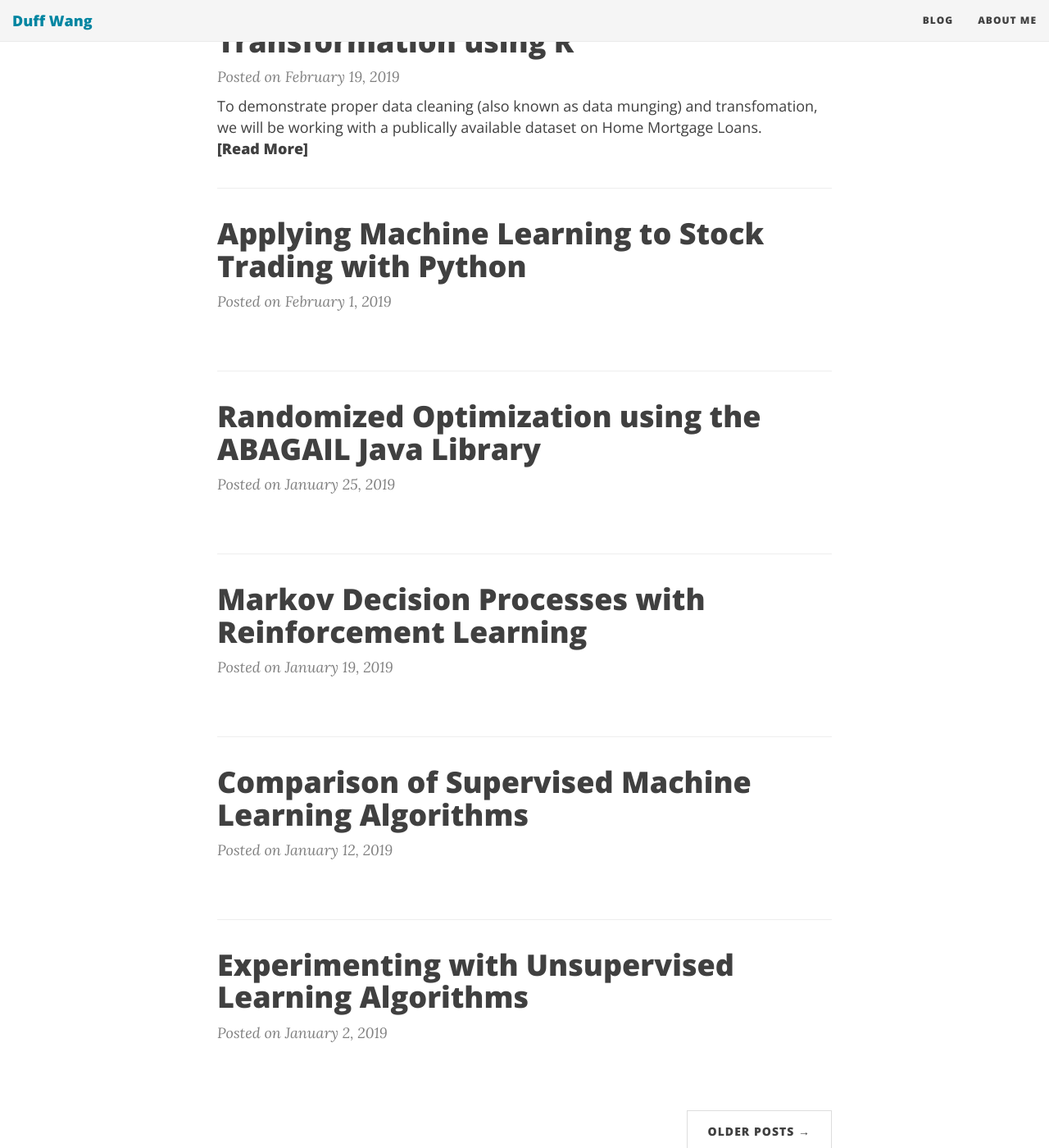
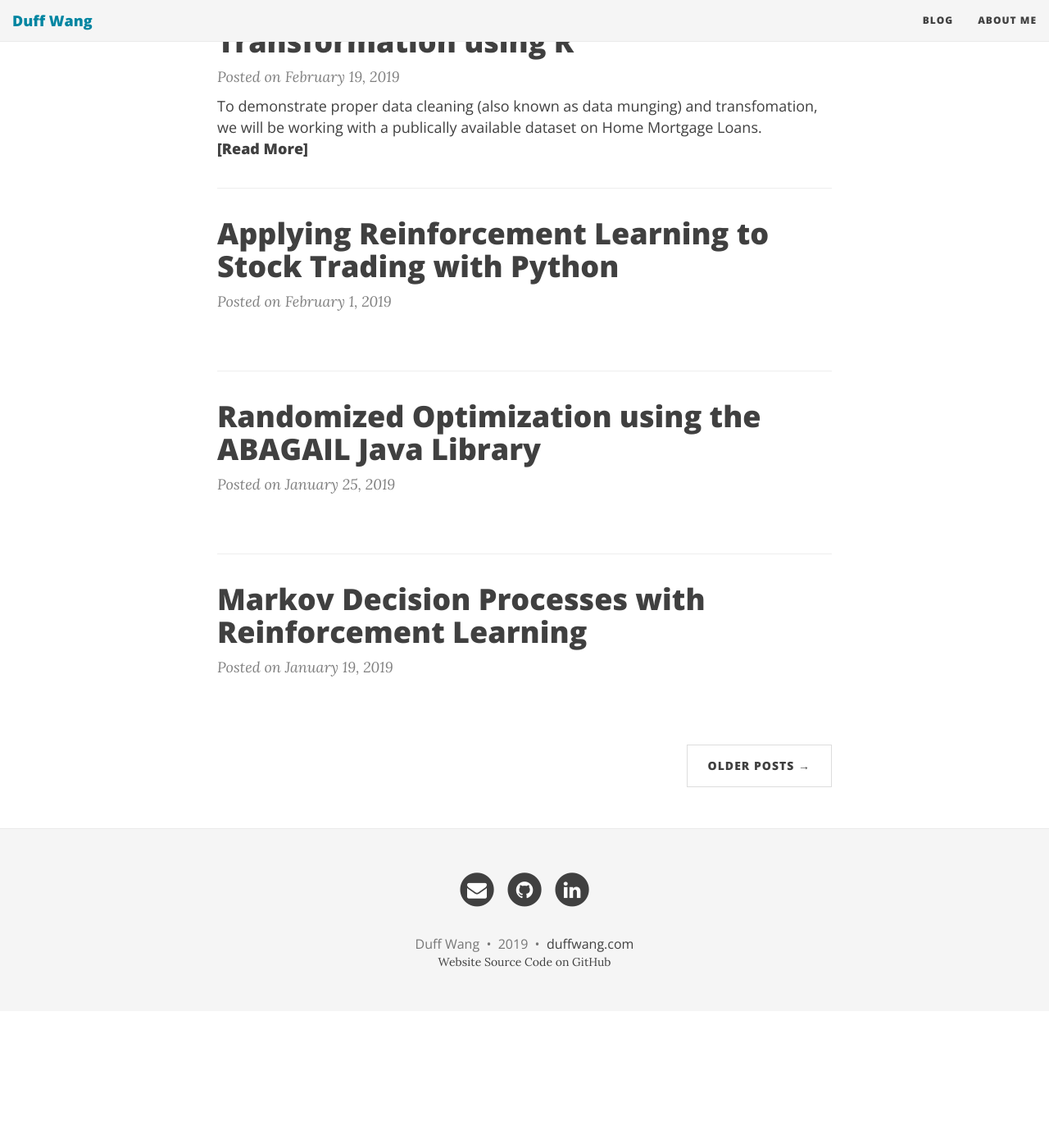
Before and after one commit to duffwang/duffwang.github.io, a Jekyll site: the page built from index.html, in a window 1280 px wide and 1400 px high, scrolled down 1012 px. Shown: the whole window at 82% size. Built offline with Jekyll 4.4.1, drawn with Linux system fonts in a browser that asks for light colours; nearby versions of some CDN libraries; the list of posts is cut into pages by our own code; after the commit the page ends 2245 px from its top, so only the background shows below that.

Commit message:
archive some posts

```diff
--- a/_config.yml
+++ b/_config.yml
@@ -143,7 +143,7 @@ timezone: "America/Vancouver"
 markdown: kramdown
 highlighter: rouge
 permalink: /:year-:month-:day-:title/
-paginate: 8
+paginate: 6
 
 kramdown:
   input: GFM
--- a/_posts/2019-02-01-machine-learning-trading.md
+++ b/_posts/2019-02-01-machine-learning-trading.md
@@ -1,4 +1,4 @@
 ---
 layout: post
-title: Applying Machine Learning to Stock Trading with Python
+title: Applying Reinforcement Learning to Stock Trading with Python
 ---
```
Also changed, not shown: _archive/2019-01-19-markov-decision-processes-using-reinforcement-learning.md (added, +4 -0 lines), _archive/2019-01-25-randomized-optimization-in-machine-learning.md (added, +4 -0 lines), 2 other files.
